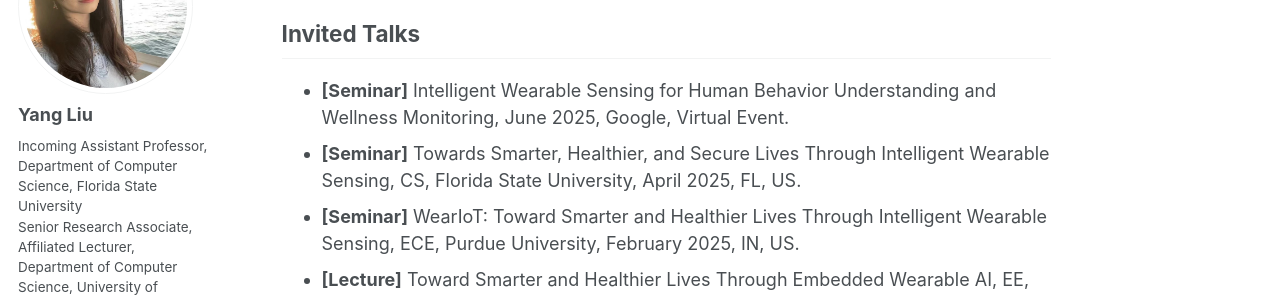
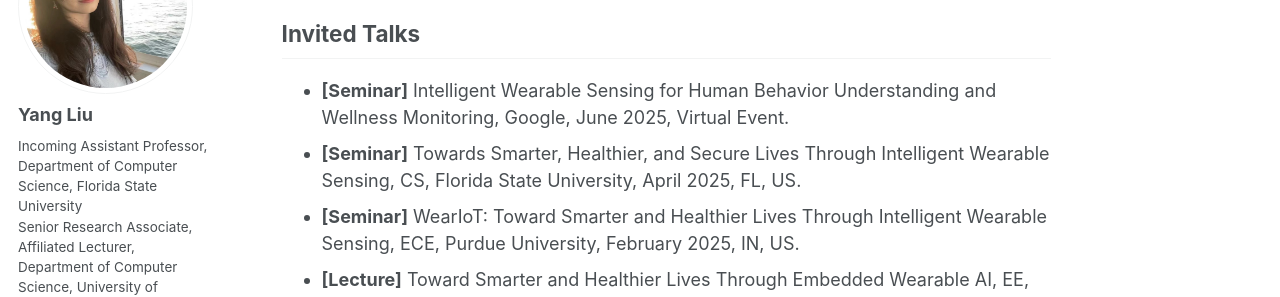
Before and after one commit to YangLiu-CS/YangLiu-CS.github.io, a Jekyll site: the page built from _pages/about.md, in a window 1280 px wide and 900 px high, scrolled down 1702 px. Shown: the part 180-477 px from the top of the window. Built offline with Jekyll 4.4.1, drawn with Linux system fonts in a browser that asks for light colours; some web fonts are replaced.

```diff
--- a/_pages/about.md
+++ b/_pages/about.md
@@ -52,7 +52,7 @@ Selected Awards
 
 Invited Talks
 ------
-- <b>[Seminar]</b> Intelligent Wearable Sensing for Human Behavior Understanding and Wellness Monitoring, June 2025, Google, Virtual Event.
+- <b>[Seminar]</b> Intelligent Wearable Sensing for Human Behavior Understanding and Wellness Monitoring, Google, June 2025, Virtual Event.
 - <b>[Seminar]</b> Towards Smarter, Healthier, and Secure Lives Through Intelligent Wearable Sensing, CS, Florida State University, April 2025, FL, US.
 - <b>[Seminar]</b> WearIoT: Toward Smarter and Healthier Lives Through Intelligent Wearable Sensing, ECE, Purdue University, February 2025, IN, US.
 - <b>[Lecture]</b> Toward Smarter and Healthier Lives Through Embedded Wearable AI, EE, Columbia University, February 2025, Virtual Event.
```
